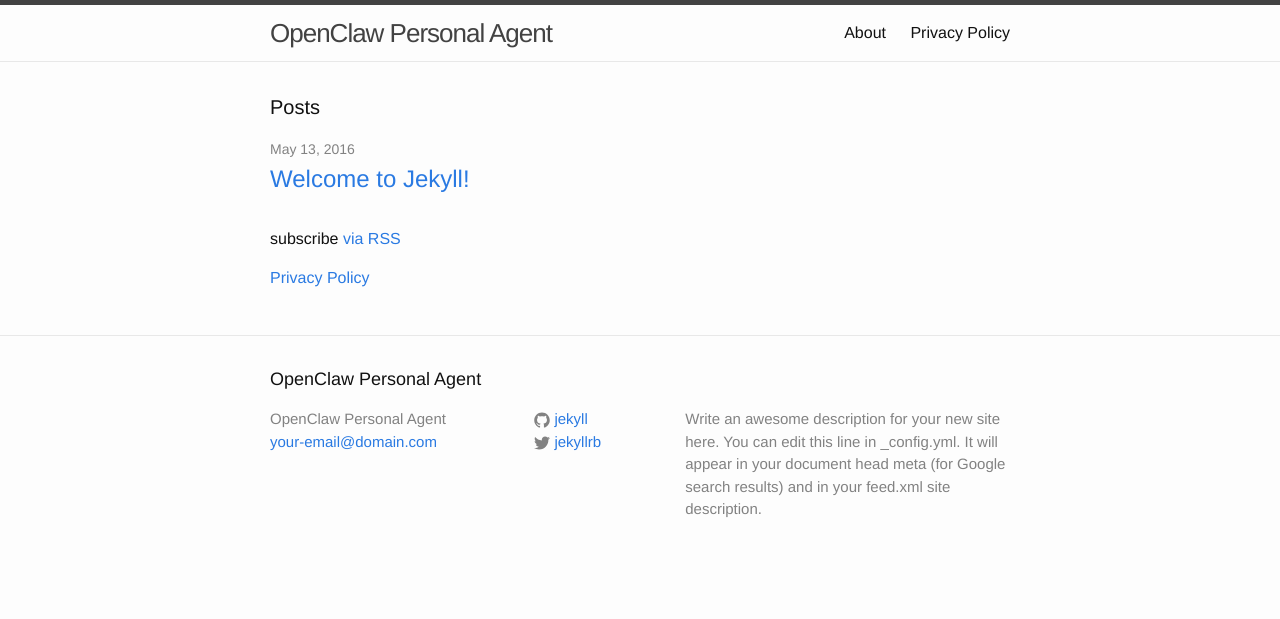
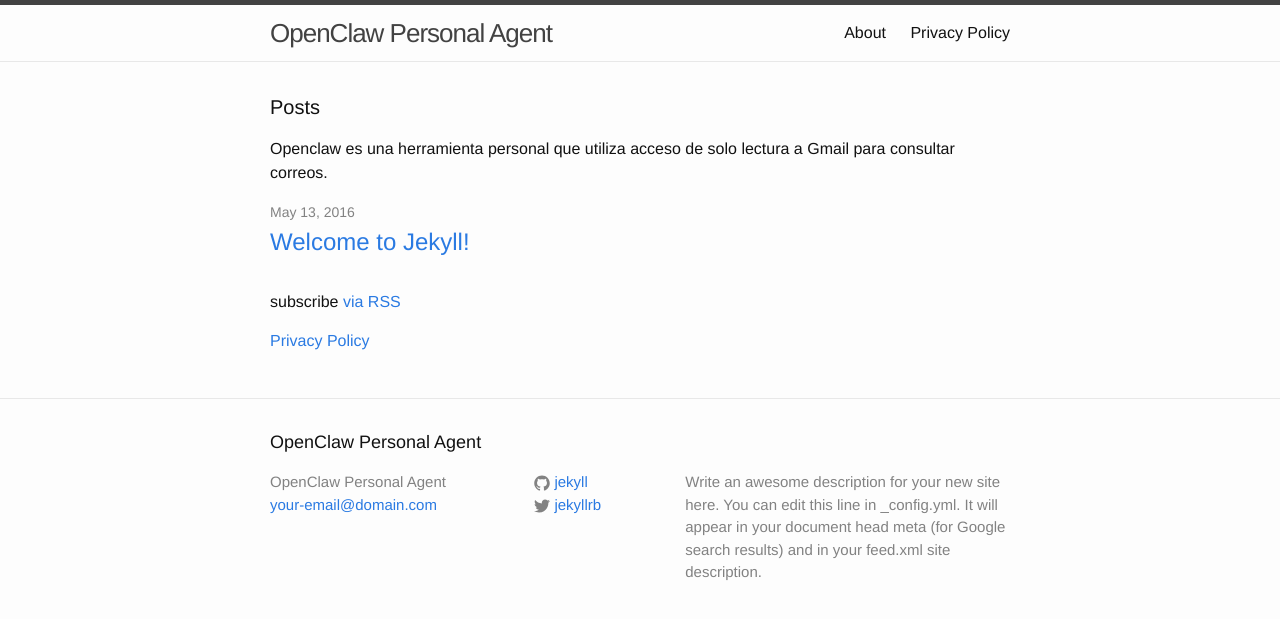
Before and after one commit to juliovargas/juliovargas.github.io, a Jekyll site: the page built from index.html, in a window 1280 px wide. Shown: the top 619 px of the page. Built offline with Jekyll 4.4.1, drawn with Linux system fonts in a browser that asks for light colours.

Commit message:
Add Openclaw description to home page

```diff
--- a/index.html
+++ b/index.html
@@ -5,6 +5,8 @@ layout: default
 <div class="home">
 
   <h1 class="page-heading">Posts</h1>
+
+  <p>Openclaw es una herramienta personal que utiliza acceso de solo lectura a Gmail para consultar correos.</p>
 
   <ul class="post-list">
     {% for post in site.posts %}
```
